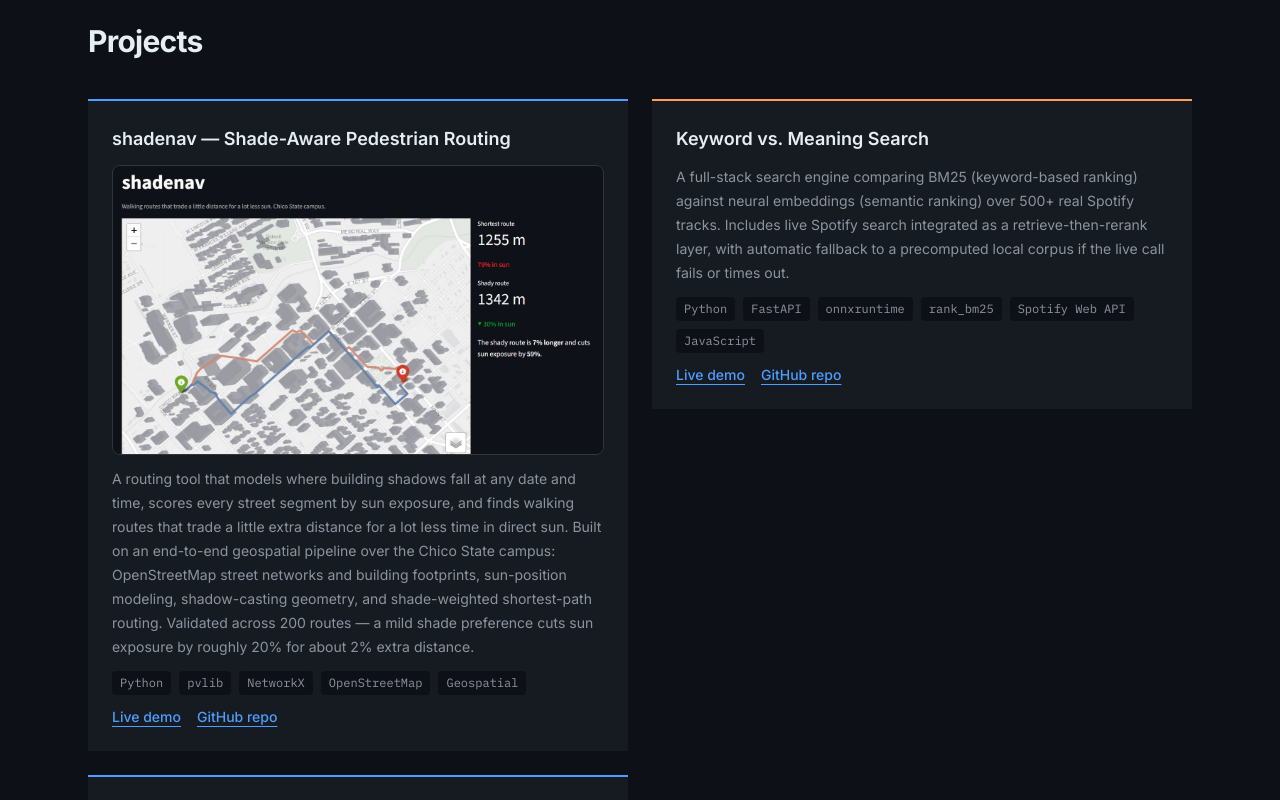
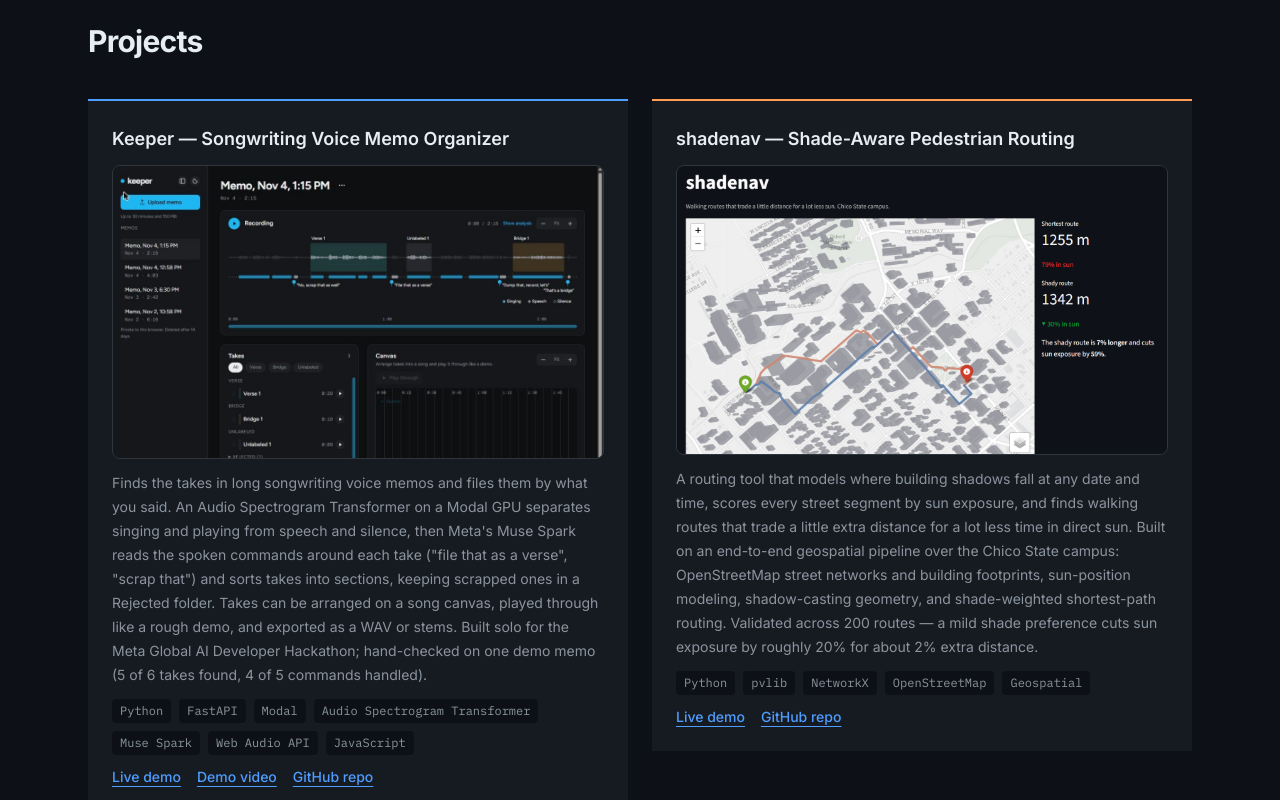
Before and after one commit to mhashamhussain2001/hashamhussain-portfolio, a Next.js app: page / in a window 1280 px wide. Shown: the part 1040-1840 px from the top of the page. Built offline with nearby package versions, Linux system fonts and the light colour scheme.

Commit message:
added keeper

```diff
--- a/components/Projects.tsx
+++ b/components/Projects.tsx
@@ -16,6 +16,32 @@ type Project = {
 };
 
 const projects: Project[] = [
+  {
+    title: "Keeper — Songwriting Voice Memo Organizer",
+    description:
+      "Finds the takes in long songwriting voice memos and files them by what you said. An Audio Spectrogram Transformer on a Modal GPU separates singing and playing from speech and silence, then Meta's Muse Spark reads the spoken commands around each take (\"file that as a verse\", \"scrap that\") and sorts takes into sections, keeping scrapped ones in a Rejected folder. Takes can be arranged on a song canvas, played through like a rough demo, and exported as a WAV or stems. Built solo for the Meta Global AI Developer Hackathon; hand-checked on one demo memo (5 of 6 takes found, 4 of 5 commands handled).",
+    tags: ["Python", "FastAPI", "Modal", "Audio Spectrogram Transformer", "Muse Spark", "Web Audio API", "JavaScript"],
+    links: [
+      {
+        label: "Live demo",
+        href: "https://mhashamhussain2001--keeper-web.us-east.modal.run",
+      },
+      {
+        label: "Demo video",
+        href: "https://www.youtube.com/watch?v=dG-uOieTylM",
+      },
+      {
+        label: "GitHub repo",
+        href: "https://github.com/mhashamhussain2001/keeper",
+      },
+    ],
+    image: {
+      src: "/images/keeper.png",
+      alt: "Keeper showing a voice memo waveform with takes labeled Verse 1, Unlabeled 1 and Bridge 1, spoken commands marked beneath, and a takes list beside the song canvas",
+      width: 1092,
+      height: 650,
+    },
+  },
   {
     title: "shadenav — Shade-Aware Pedestrian Routing",
     description:
```
Also changed, not shown: public/images/keeper.png (added).
